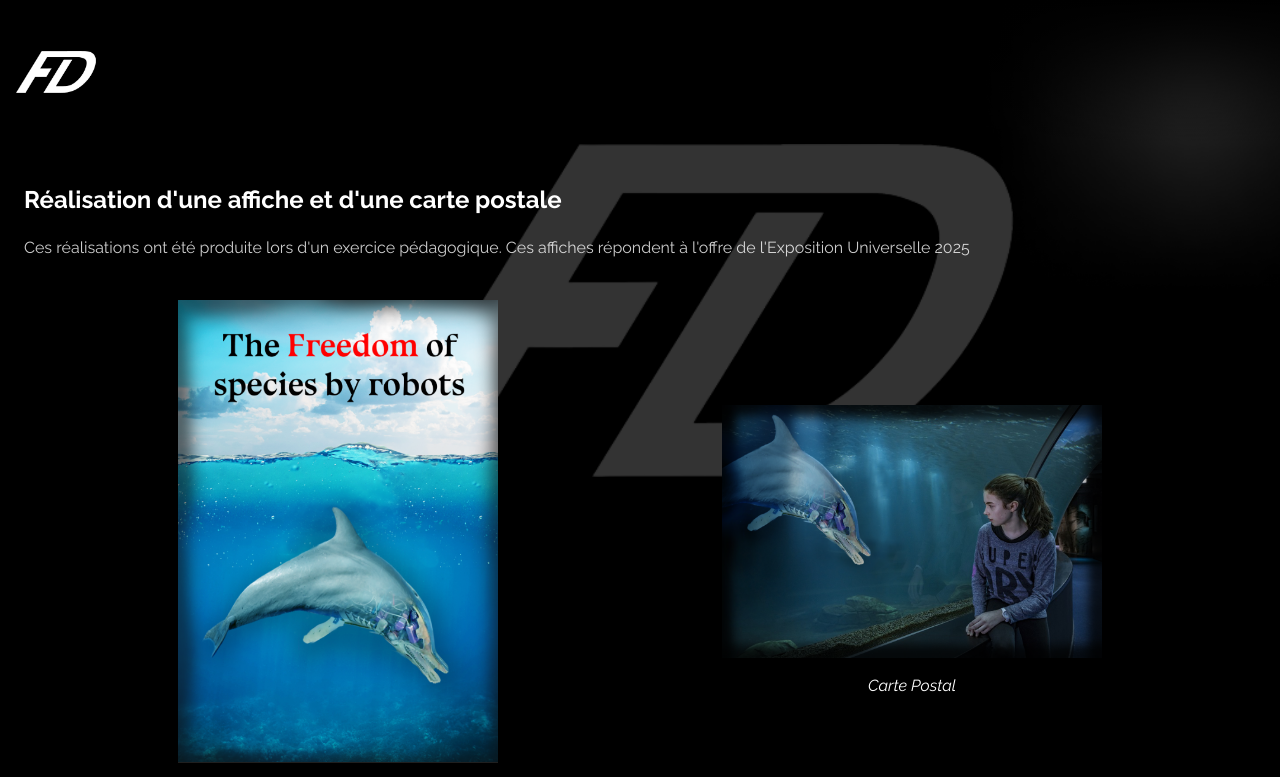
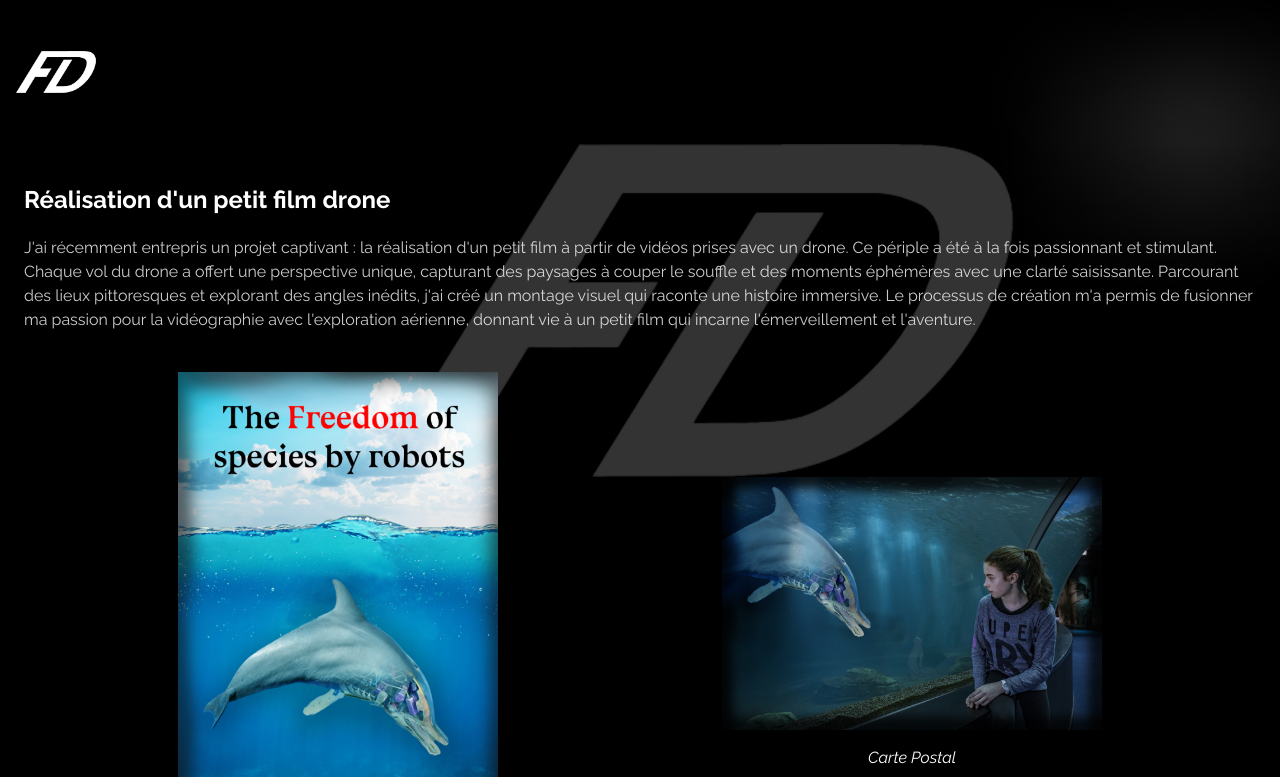
Before and after one commit to Flo714/projetS4, a Vue app: page /drone_video in a window 1280 px wide. Shown: the top 777 px of the page. Built offline with nearby package versions, Linux system fonts and the light colour scheme.

Commit message:
Update drone_video.vue

```diff
--- a/src/views/drone_video.vue
+++ b/src/views/drone_video.vue
@@ -72,8 +72,8 @@
     <img class="w-80 top-0 right-0 absolute z-10 " src="/public/images/Ellipse.png" alt="">
   </div>
   <img class="fixed flex items-center justify-center opacity-20 ml-16 mt-20 xl:-mt-10 xl:ml-[350px] xl:w-[50%] w-[60%] z-10 sm:ml-28 md:ml-36 lg:ml-48" src="/public/images/Logo_portefolio.png" alt="Logo">
-  <h1 class="font-bold text-lg mt-10 mb-5 lg:text-2xl">Réalisation d'une affiche et d'une carte postale</h1>
-  <p class="opacity-80 text-sm lg:text-base">Ces réalisations ont été produite lors d'un exercice pédagogique. Ces affiches répondent à l'offre de l'Exposition Universelle 2025</p>
+  <h1 class="font-bold text-lg mt-10 mb-5 lg:text-2xl">Réalisation d'un petit film drone</h1>
+  <p class="opacity-80 text-sm lg:text-base">J'ai récemment entrepris un projet captivant : la réalisation d'un petit film à partir de vidéos prises avec un drone. Ce périple a été à la fois passionnant et stimulant. Chaque vol du drone a offert une perspective unique, capturant des paysages à couper le souffle et des moments éphémères avec une clarté saisissante. Parcourant des lieux pittoresques et explorant des angles inédits, j'ai créé un montage visuel qui raconte une histoire immersive. Le processus de création m'a permis de fusionner ma passion pour la vidéographie avec l'exploration aérienne, donnant vie à un petit film qui incarne l'émerveillement et l'aventure.</p>
 
 
   <div class="md:flex md:justify-center md:items-center md:gap-20 xl:gap-56 ">
```
